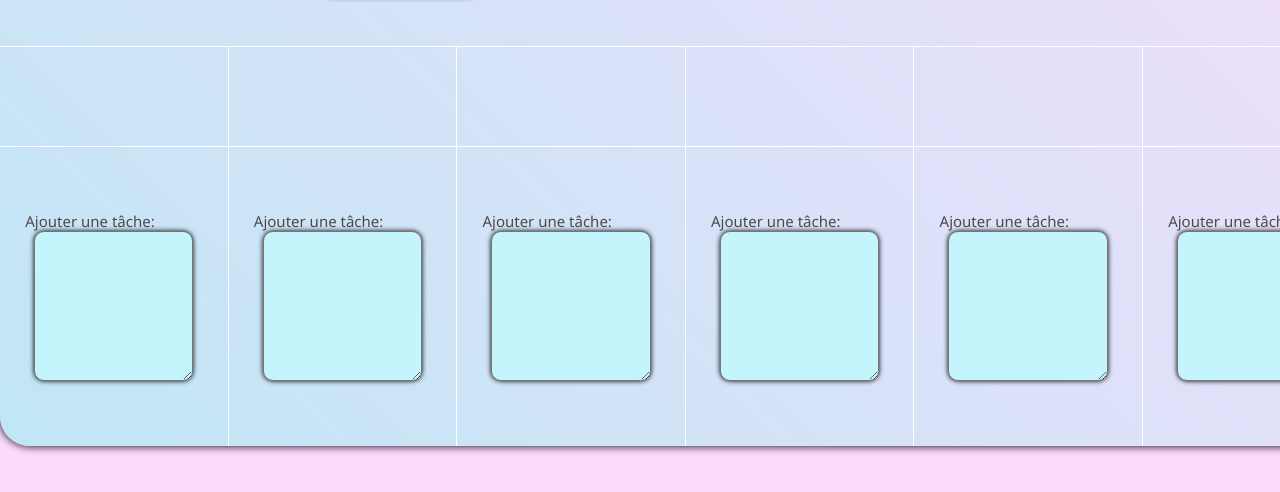
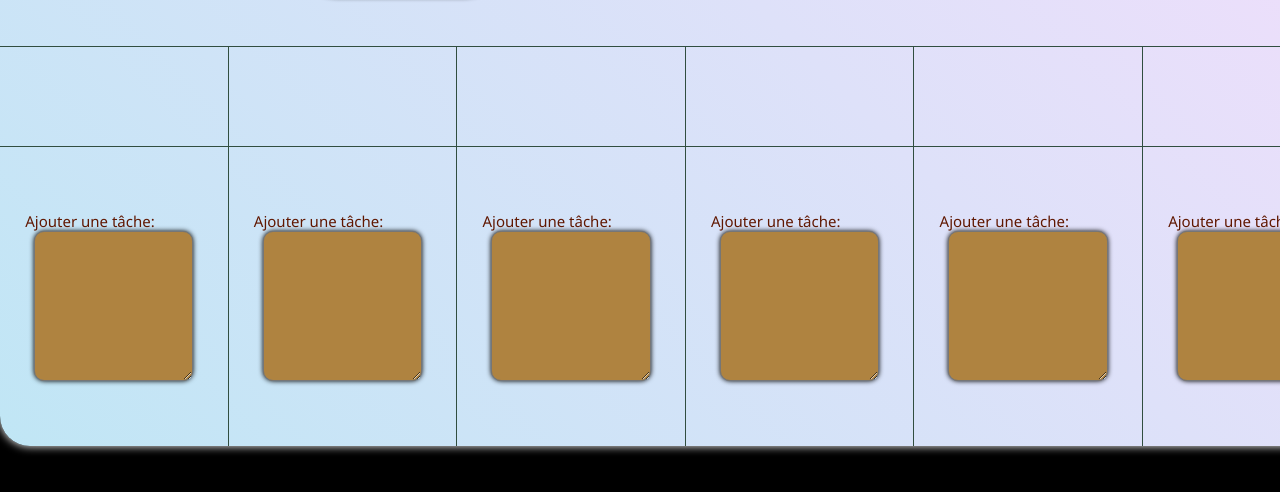
Before and after one commit to marineja/calendrier-des-taches, a plain HTML site: page index.html in a window 1280 px wide. Shown: the part 454-946 px from the top of the page. Drawn offline with nearby package versions, Linux system fonts and the light colour scheme.

Commit message:
changement de fond

```diff
--- a/calendrier.css
+++ b/calendrier.css
@@ -6,8 +6,8 @@
 
 body {
 	font-family: 'Noto Sans', sans-serif;
-	color: rgb(75, 73, 73);
-	background-color:#fcdcfd;
+	color: #601700;
+	background-color:black;
 	height: 100%;
 }
 
@@ -20,7 +20,7 @@ body {
 	grid-template: 100px 300px 100px 300px / repeat(8, 200px);
 	margin: 100px auto 100px;
 	position: relative;
-	box-shadow: 0 0 10px black;
+	box-shadow: 0 0 10px white;
 }
 
 h1 {
@@ -103,11 +103,11 @@ img:hover {
 	justify-content: center;
 	align-items: center;
 	flex-direction: column;
-	border-top: 1px solid white;
+	border-top: 1px solid rgb(49, 78, 64);
 }
 
 .blockheure:not(:last-child) , .blockjours:not(:last-child){
-	border-right: 1px solid white;
+	border-right: 1px solid rgb(49, 78, 64);
 }
 
 .blockheure p , .blockjours p {
@@ -118,6 +118,7 @@ img:hover {
 form{
 	font-size: 15px;
 	margin-bottom:15px;
+
 }
 
 textarea {
@@ -125,7 +126,7 @@ textarea {
 	height:150px;
 	margin:auto;
 	display:block;
-	background-color: #c4f5fc;
+	background-color: #AF8340;
 	border-radius: 10px;
 	font-family: font-family: 'Poppins', sans-serif;
 	box-shadow: 0 0 5px black;
```
